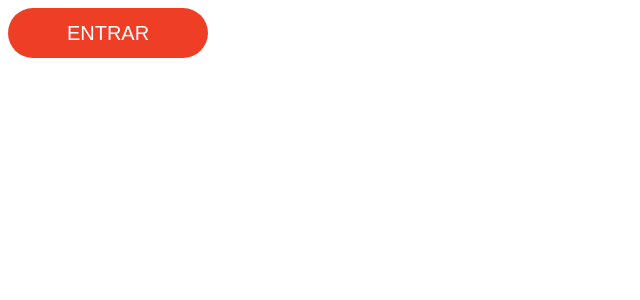
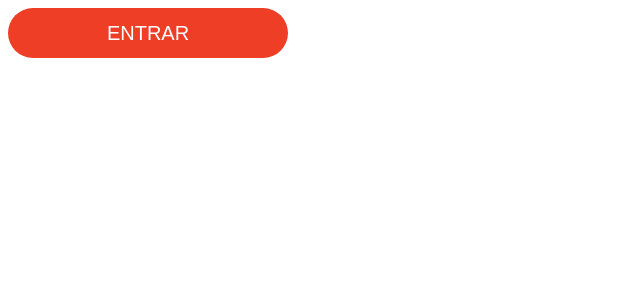
Before and after one commit to GusAntoniassi/botcamp, a React (Create React App) app in the folder app/: page / in a window 1280 px wide. Shown: the top 300 px of the page, without its empty margins (0-640 px from the left). Built offline with nearby package versions, Linux system fonts and the light colour scheme.

Commit message:
Criar componente BtnBotcamp de vez e de forma isolada e feliz

```diff
--- a/app/src/App.js
+++ b/app/src/App.js
@@ -1,9 +1,9 @@
 import React, { Component } from 'react';
-import './App.css';
+import BtnBotcamp from './components/BtnBotcamp';
 
 class App extends Component {
     render() {
-        return <button className="btn-botcamp">Entrar</button>
+        return <BtnBotcamp />
     }
 }
 
--- /dev/null
+++ b/app/src/components/BtnBotcamp/index.js
@@ -0,0 +1,12 @@
+/**
+ * "Dumb component" ou "Stateless component"
+ * Dessa forma é mais leve que a forma "class Foo extends Component"
+ */
+import React from 'react';
+import './style.css';
+
+const BtnBotcamp = () => (
+    <button className="btn-botcamp">Entrar</button>
+);
+
+export default BtnBotcamp;
--- a/app/src/App.css
+++ b/app/src/components/BtnBotcamp/style.css
@@ -1,5 +1,5 @@
 .btn-botcamp {
-    width: 200px;
+    width: 280px;
     height: 50px;
     border-radius: 25px;
     font-size: 20px;
```
